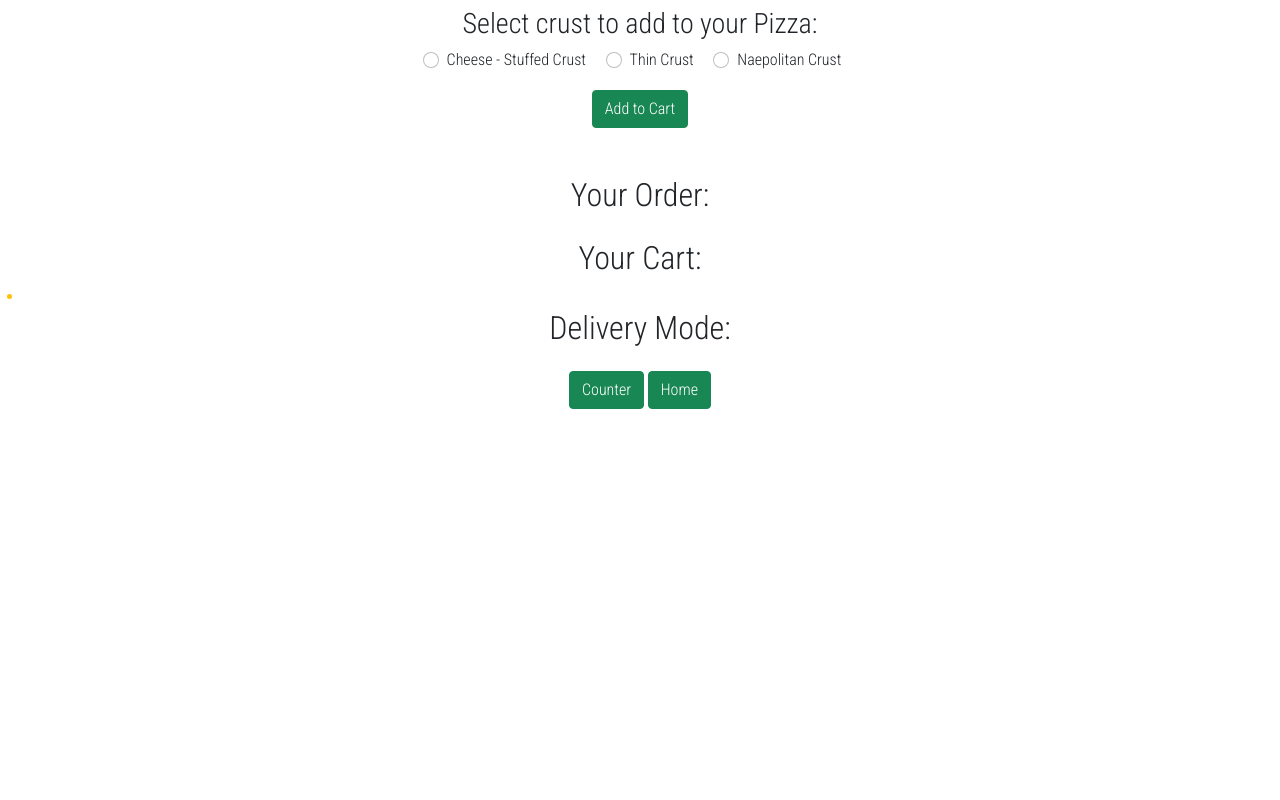
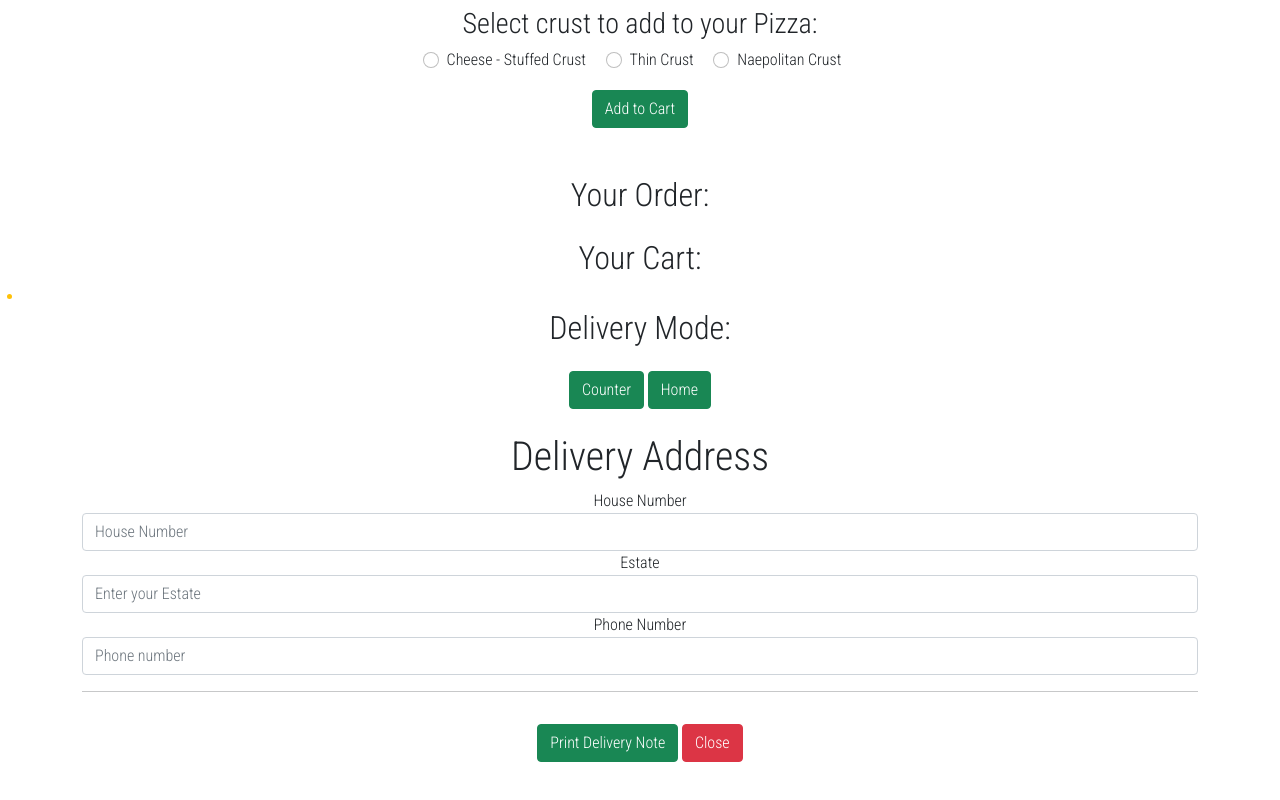
Before and after one commit to amon-wanyonyi/pizza-cart, a plain HTML site: page index.html in a window 1280 px wide. Shown: the part 1357-2157 px from the top of the page. Before the commit the page ends 1814 px from the top, so only its background shows below. Drawn offline with nearby package versions, Linux system fonts and the light colour scheme; a web font is replaced by a local one.

Commit message:
Add Delivery Section

```diff
--- a/index.html
+++ b/index.html
@@ -168,12 +168,34 @@
             </div>
 
             <!-- Delivery Section -->
-            <div class="delivery">
-                <h2>Delivery Mode:</h2>
-                <button type="submit" id="inhouse" class="btn btn-success mt-3">Counter</button>
-                <button type="submit" id="homeDelivery" class="btn btn-success mt-3">Home</button>
+            <div class="container">
+                <div class="delivery">
+                    <h2>Delivery Mode:</h2>
+                    <button type="submit" id="inhouse" class="btn btn-success mt-3">Counter</button>
+                    <button type="submit" id="homeDelivery" class="btn btn-success mt-3">Home</button>
+                </div>
+                <div class="py-4" id="delivery-form">
+                    <form class="form-delivery" data-aos="fade-up">
+                        <h1>Delivery Address</h1>
+
+                        <div class="form-group">
+                            <label for="House Number">House Number</label>
+                            <input type="text" placeholder="House Number" class="form-control" name="houseNumber" required>
+                        </div>
+                        <div class="form-group">
+                            <label for="Estate">Estate</label>
+                            <input type="text" placeholder="Enter your Estate" class="form-control" name="estate" required>
+                        </div>
+                        <div class="form-group">
+                            <label for="phoneNo">Phone Number</label>
+                            <input type="tel" placeholder="Phone number" class="form-control" name="phone" required>
+                        </div>
+                        <hr>
+                        <button type="submit" id="print" class="btn btn-success mt-3">Print Delivery Note</button>
+                        <button type="submit" id="closeForm" class="btn btn-danger mt-3">Close</button>
+                    </form>
+                </div>
             </div>
-
             <!-- End of Delivery Section -->
         </div>
         <!-- End of Cart section -->
```
